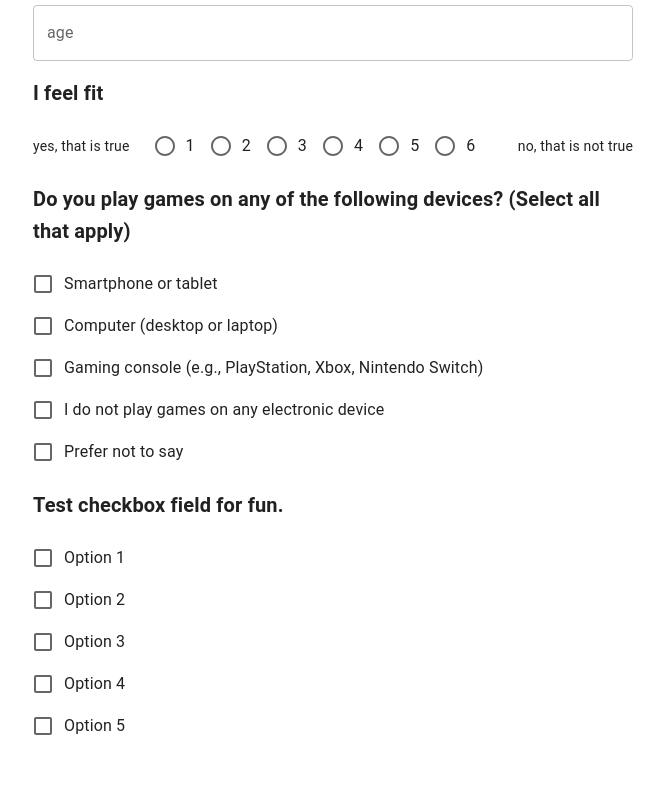
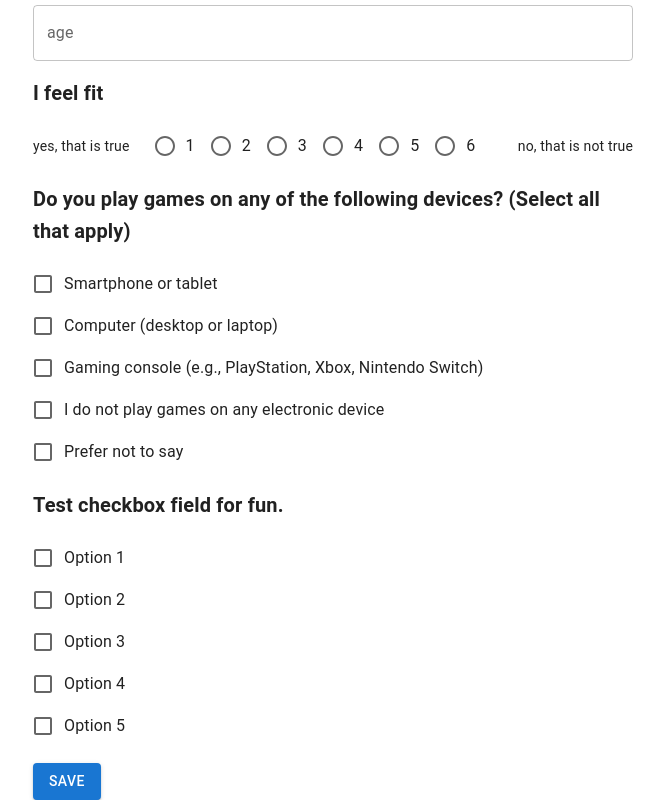
Before and after one commit to pdfusion/PDFusion_UI, a React (Vite) app: page /questionnaire in a window 1280 px wide. Shown: the part 259-1059 px from the top of the page, without its empty margins (331-995 px from the left). Before the commit the page ends 1022 px from the top, so only its background shows below. Built offline with nearby package versions, Linux system fonts and the light colour scheme.

Commit message:
Refactor Save button

```diff
--- a/src/components/widgets/PDButton.tsx
+++ b/src/components/widgets/PDButton.tsx
@@ -26,10 +26,10 @@ export interface IPDButton {
     /**
      * Function to handle button click
      */
-    handleClick?: (event: ChangeEvent<HTMLInputElement>) => void
+    handleChange?: (event: ChangeEvent<HTMLInputElement>) => void
 }
 
-const PDButton = ({ buttonType, handleClick, caption }:IPDButton): JSX.Element => {
+const PDButton = ({ buttonType, handleChange, caption }:IPDButton): JSX.Element => {
     const fileInputRef = useRef<HTMLInputElement>(null);
 
     const handleBackup = () => {
@@ -78,13 +78,17 @@ const PDButton = ({ buttonType, handleClick, caption }:IPDButton): JSX.Element =
                     accept="application/json"
                     ref={fileInputRef}
                     style={{ display: 'none' }}
-                    onChange={handleClick}
+                    onChange={handleChange}
                 />
             </>
             );
         }
         else if(buttonType === "save") {
-
+            return (
+                <Button type="submit" variant="contained" color="primary" onClick={()=>{}}>
+                    Save
+                </Button>
+            );
         }
         return <></>;
     }
--- a/src/components/widgets/PDDocumentImport.tsx
+++ b/src/components/widgets/PDDocumentImport.tsx
@@ -50,7 +50,7 @@ const PDDocumentImport = ({ caption }: IPDDocumentImport): JSX.Element => {
     <PDButton
       caption={caption}
       buttonType={"restore"}
-      handleClick={handleFileUpload}
+      handleChange={handleFileUpload}
     />
     {error && <p style={{ color: 'red' }}>{error}</p>}
     {success && <p style={{ color: 'green' }}>{success}</p>}
```
